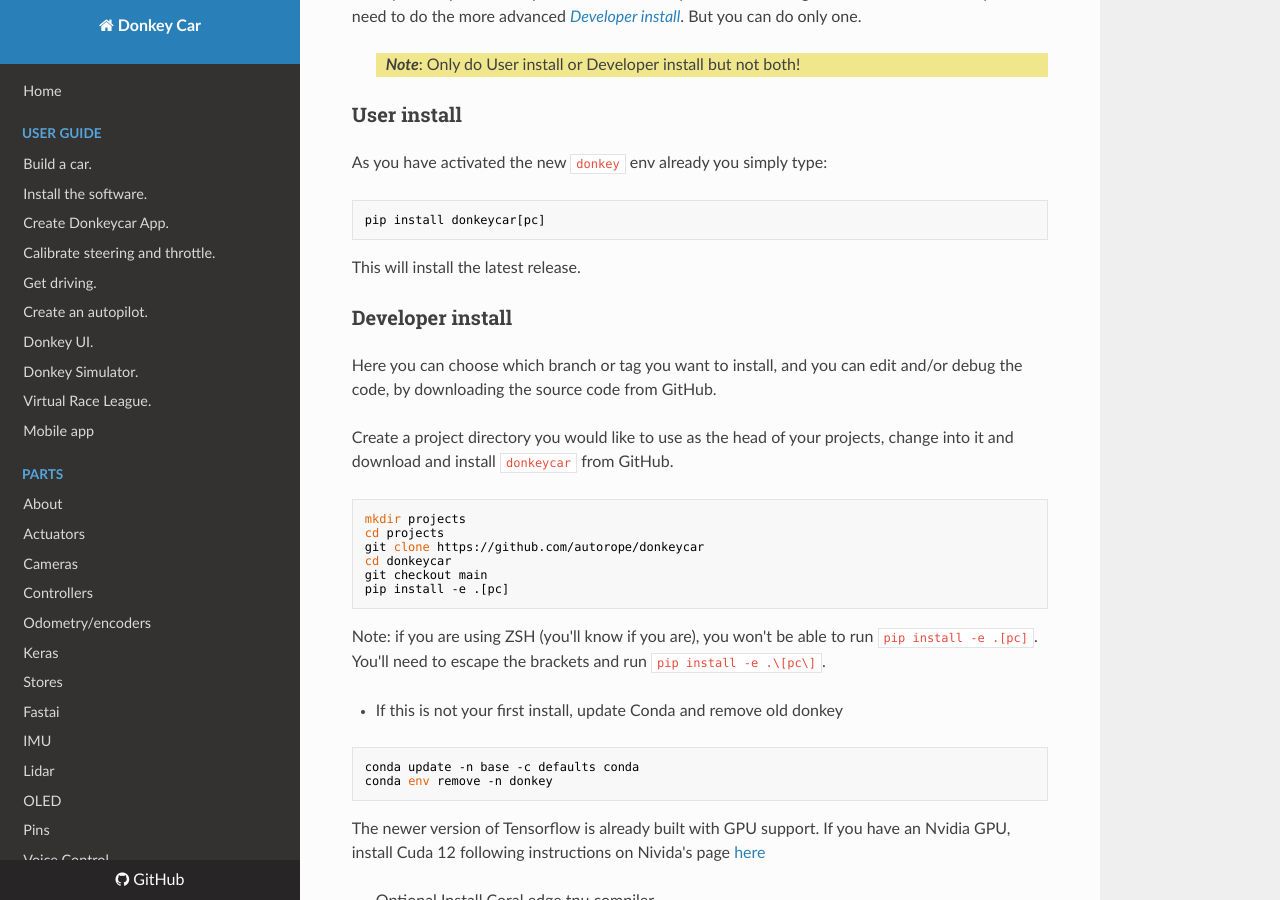
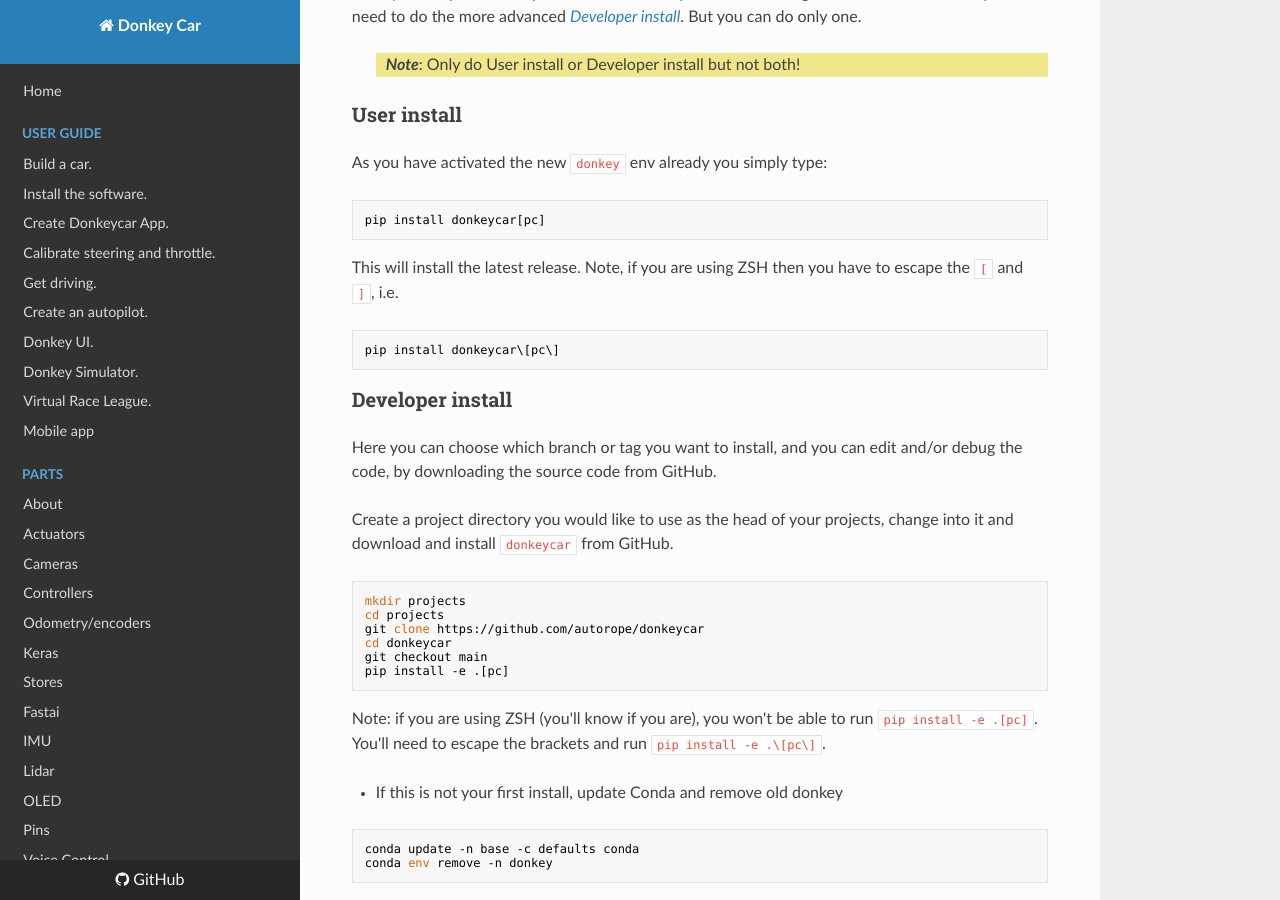
Before and after one commit to autorope/donkeydocs, an MkDocs documentation site: the page built from docs/guide/host_pc/setup_ubuntu.md, in a window 1280 px wide and 900 px high, scrolled down 512 px. Built offline with MkDocs 1.6.1, drawn with Linux system fonts in a browser that asks for light colours; nearby versions of some CDN libraries.

Commit message:
backslashify

````diff
--- a/docs/guide/host_pc/setup_ubuntu.md
+++ b/docs/guide/host_pc/setup_ubuntu.md
@@ -34,7 +34,13 @@ As you have activated the new `donkey` env already you simply type:
 ```bash
 pip install donkeycar[pc]
 ```
-This will install the latest release.
+This will install the latest release. Note, if you are using ZSH then
+you have to escape the `[` and `]`, i.e.
+
+```bash
+pip install donkeycar\[pc\]
+```
+
 
 ### Developer install
 
````
